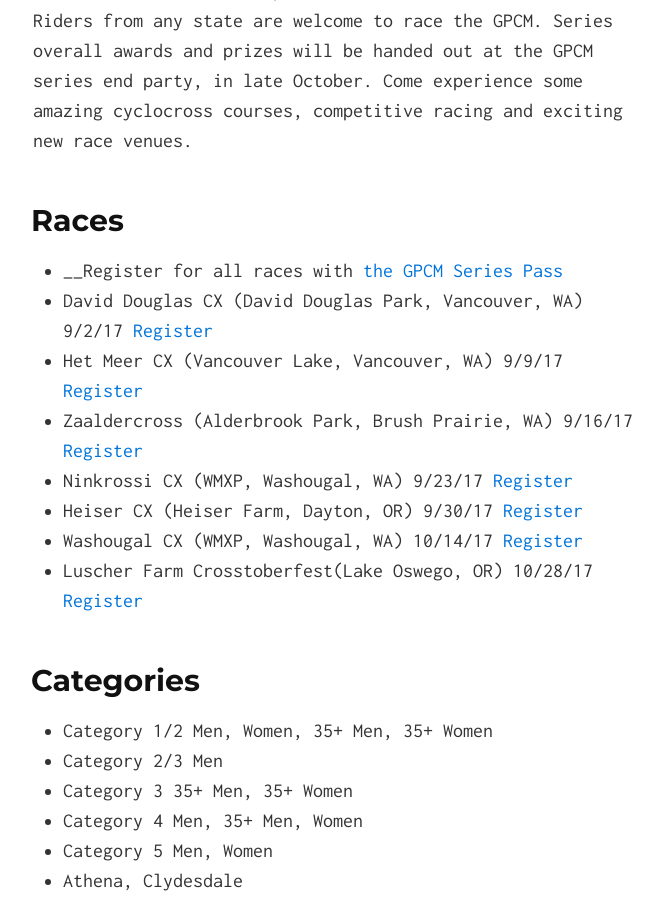
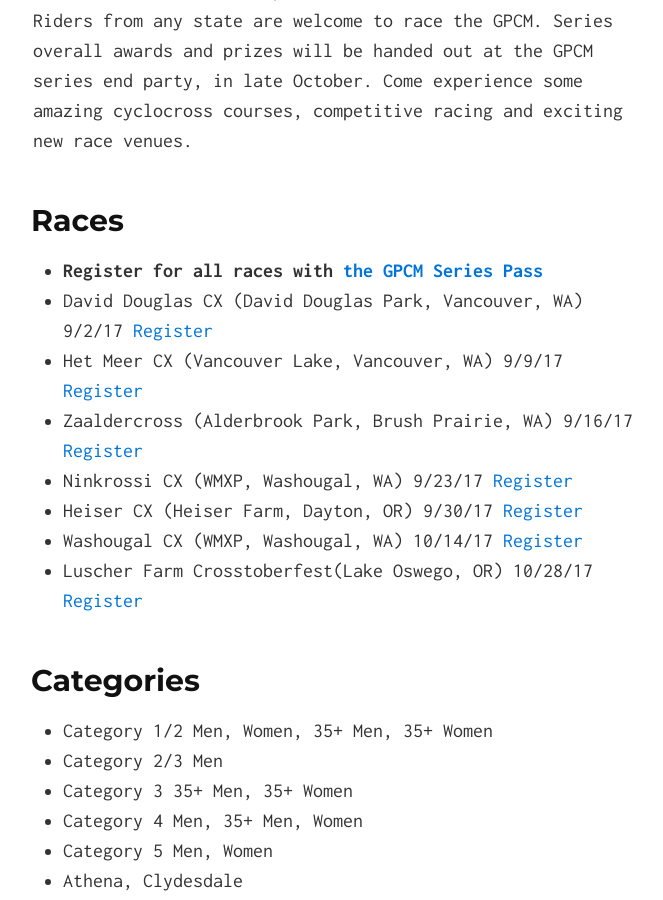
Before and after one commit to mathowie/cyclocross.gp, a Jekyll site: the page built from index.md, in a window 1280 px wide and 900 px high, scrolled down 334 px. Shown: the whole window, without its empty margins (307-970 px from the left). Built offline with Jekyll 4.4.1, drawn with Linux system fonts in a browser that asks for light colours.

Commit message:
text formatting

```diff
--- a/index.md
+++ b/index.md
@@ -6,7 +6,7 @@
 
 ## Races
 
-* __Register for all races with [the GPCM Series Pass](http://obra.org/events/25680/register)
+* __Register for all races with [the GPCM Series Pass](http://obra.org/events/25680/register)__
 * David Douglas CX (David Douglas Park, Vancouver, WA) 9/2/17 [Register](http://obra.org/events/25678/register)
 * Het Meer CX (Vancouver Lake, Vancouver, WA) 9/9/17 [Register](http://obra.org/events/25679/register)
 * Zaaldercross (Alderbrook Park, Brush Prairie, WA) 9/16/17 [Register](http://obra.org/events/25681/register)
@@ -29,7 +29,8 @@
 * SingleSpeed Men, Women
 * Elite Jr. Men, Women
 * Junior Men, Women
-**Promoter and/or officials reserves the right to change your category.**
+
+*Promoter and/or officials reserves the right to change your category.*
 
 
 ### Other Files
```
